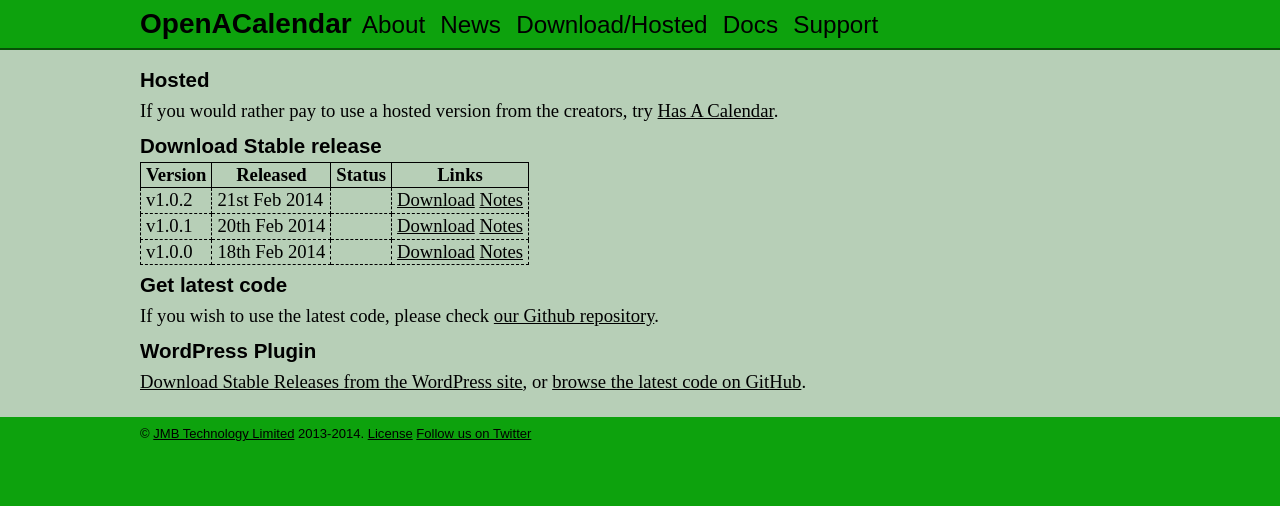
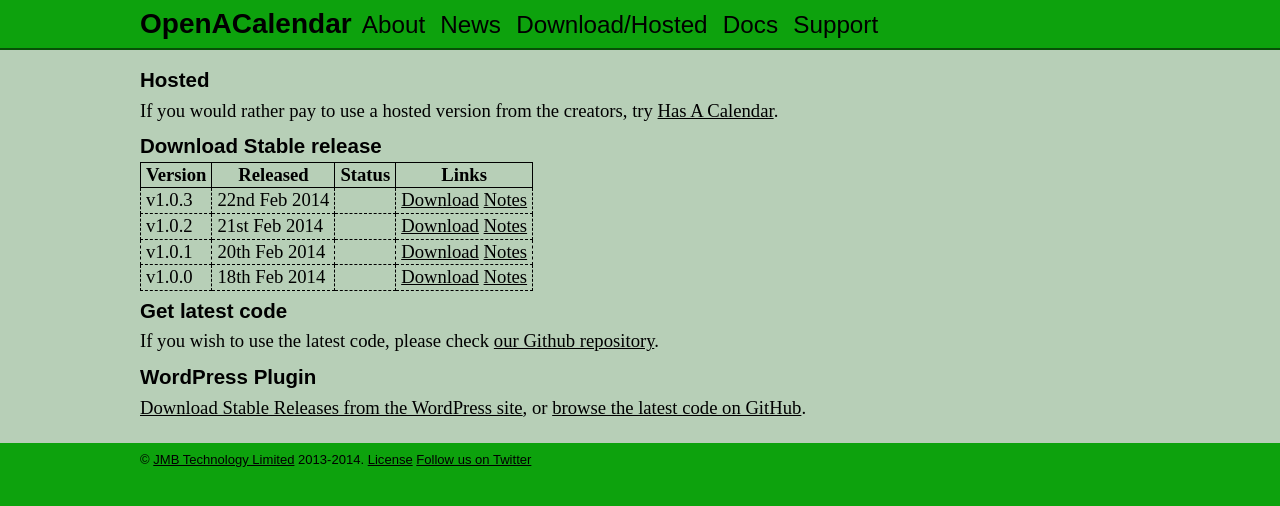
Before and after one commit to OpenACalendar/openacalendar.github.io, a Jekyll site: the page built from download.html, in a window 1280 px wide. Shown: the top 506 px of the page. Built offline with Jekyll 4.4.1, drawn with Linux system fonts in a browser that asks for light colours; Markdown is read by kramdown in place of the engine named in the settings; comment, search, counter and statistics services are not loaded.

Commit message:
Release 1.0.3

```diff
--- a/download.html
+++ b/download.html
@@ -12,6 +12,15 @@
 
 <table class="releases">
 	<tr><th>Version</th><th>Released</th><th>Status</th><th>Links</th></tr>
+	<tr>
+		<td>v1.0.3</td>
+		<td>22nd Feb 2014</td>
+		<td></td>
+		<td>
+			<a href="https://github.com/OpenACalendar/OpenACalendar-Web-Core/releases/tag/v1.0.3">Download</a>
+			<a href="release/1.0.3.html">Notes</a>
+		</td>
+	</tr>
 	<tr>
 		<td>v1.0.2</td>
 		<td>21st Feb 2014</td>
```
Also changed, not shown: release/1.0.3.html (added, +15 -0 lines).
